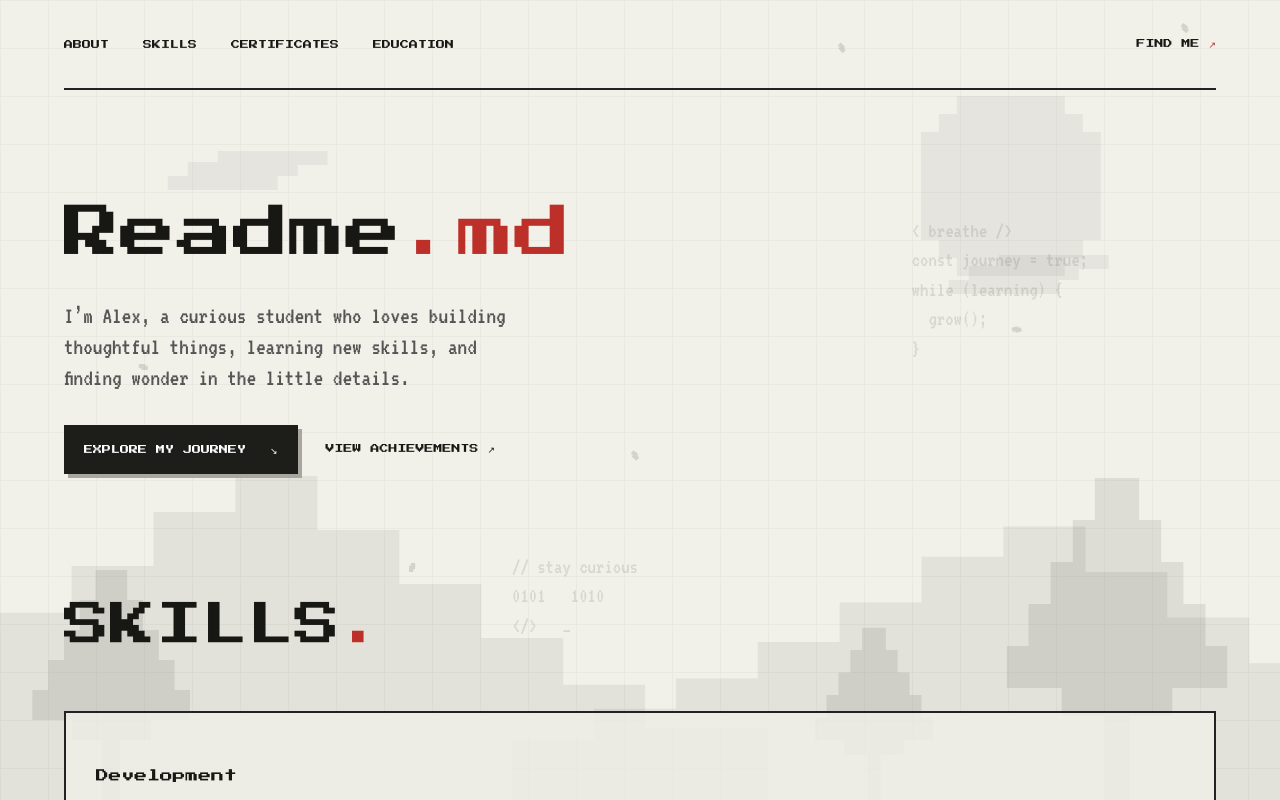
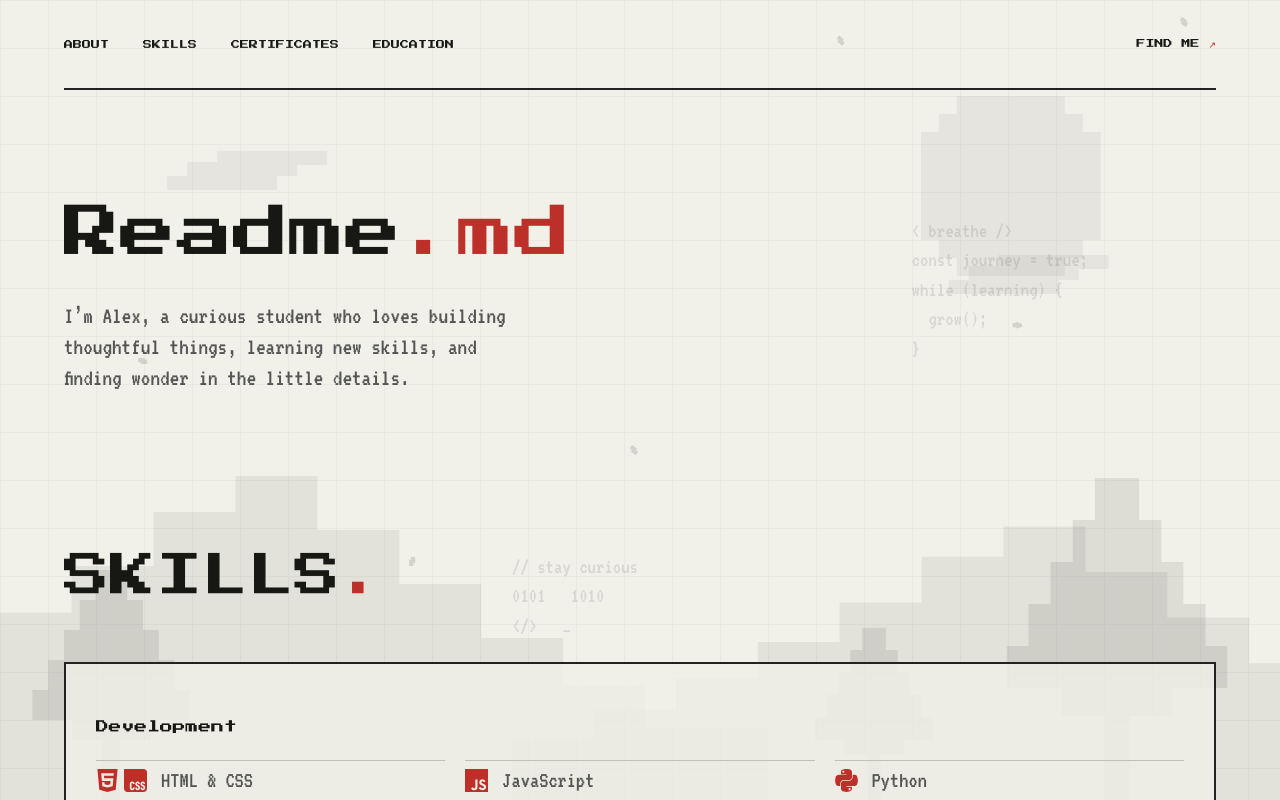
Before and after one commit to zephyrthu-exe/personal-portfolio, a React (Vite) app: page / in a window 1280 px wide. Shown: the top 800 px of the page. Built offline with nearby package versions, Linux system fonts and the light colour scheme.

Commit message:
Remove introduction buttons

```diff
--- a/src/main.tsx
+++ b/src/main.tsx
@@ -59,7 +59,7 @@ function App() {
  {loading && <div className="loader" role="status" aria-label="Koala is initiating the portfolio!"><div className="loader-inner"><div className="loading-bar-wrap"><div className="loading-runner" aria-hidden="true" style={{left: `${progress / 18 * 100}%`}}><svg viewBox="0 0 56 36" shapeRendering="crispEdges"><path fill="#171714" d="M7 15h3v-3h3V9h14v2h3v2h3v4h3v9h-3v2H12v-2H9v-3H7z"/><path fill="#f1f0e9" d="M10 16h3v-3h3v-2h10v2h3v2h3v3h2v6h-3v2H13v-2h-3z"/><path fill="#171714" d="M31 8h2V5h7v2h3v4h3v3h2v9h-2v2H34v-2h-3v-3h-2V12h2z"/><path fill="#f1f0e9" d="M33 10h2V8h4v2h3v3h3v2h1v6h-2v2H35v-2h-2v-2h-2v-6h2z"/><path fill="#171714" d="M28 5h2V3h5v2h2v5h-2v2h-5v-2h-2zM41 14h2v2h-2zm3 3h4v5h-4z"/><path fill="#f1f0e9" d="M30 5h4v4h-4z"/><path className="runner-leg back-leg" fill="#171714" d="M12 24h3v7h-3z"/><path className="runner-leg front-leg" fill="#171714" d="M17 25h3v7h-3z"/><path className="runner-leg back-leg" fill="#171714" d="M27 25h3v7h-3z"/><path className="runner-leg front-leg" fill="#171714" d="M32 24h3v7h-3z"/></svg></div><div className="loading-track">{Array.from({length: 18}, (_, i) => <span className={`loading-block${i < progress ? " is-filled" : ""}`} key={i} />)}</div></div><div className="loading-label">Koala is initiating the portfolio!</div></div></div>}
  <div className="ambient" aria-hidden="true"><div className="ambient-grid"/><div className="ambient-sun"/><div className="ambient-cloud ac1"/><div className="ambient-cloud ac2"/><div className="ambient-mountain am1"/><div className="ambient-mountain am2"/><div className="ambient-tree at1"/><div className="ambient-tree at2"/><div className="ambient-tree at3"/><div className="woodland"><div className="woodland-hill"/><div className="waterfall"><i/><i/><i/></div><div className="bamboo b1"/><div className="bamboo b2"/><div className="bamboo b3"/><div className="woodland-moon"/></div><div className="leaves"><i/><i/><i/><i/><i/><i/></div><div className="ambient-code code1">&lt; breathe /&gt;<br/>const journey = true;<br/>while (learning) {'{'}<br/>&nbsp; grow();<br/>{'}'}</div><div className="ambient-code code2">// stay curious<br/>0101 &nbsp; 1010<br/>&lt;/&gt; &nbsp; _</div></div><div className="site">
  <header className="header wrap"><nav aria-label="Main navigation"><a href="#about">ABOUT</a><a href="#skills">SKILLS</a><a href="#achievements">CERTIFICATES</a><a href="#journey">EDUCATION</a></nav><a className="header-link" href="#contact">FIND ME <span>↗</span></a></header>
- <main id="top"><section className="hero wrap" id="about"><div className="hero-copy"><h1>Readme<span className="red">.md</span></h1><p className="intro">I’m Alex, a curious student who loves building thoughtful things, learning new skills, and finding wonder in the little details.</p><div className="hero-actions"><a className="button" href="#journey">EXPLORE MY JOURNEY <span>↘</span></a><a className="text-link" href="#achievements">VIEW ACHIEVEMENTS <span>↗</span></a></div></div>
+ <main id="top"><section className="hero wrap" id="about"><div className="hero-copy"><h1>Readme<span className="red">.md</span></h1><p className="intro">I’m Alex, a curious student who loves building thoughtful things, learning new skills, and finding wonder in the little details.</p></div>
 </section>
 
  <section className="section wrap skills" id="skills"><div className="section-head"><div><h2>SKILLS<span>.</span></h2></div></div><div className="skills-grid"><article className="skills-group"><h3>Development</h3><ul className="skill-list">{[{label:'HTML & CSS', icons:[siHtml5, siCss]}, {label:'JavaScript', icons:[siJavascript]}, {label:'Python', icons:[siPython]}].map(skill => <li key={skill.label}><span className="skill-icons" aria-hidden="true">{skill.icons.map(icon => <svg key={icon.title} viewBox="0 0 24 24"><path d={icon.path}/></svg>)}</span><span>{skill.label}</span></li>)}</ul></article></div></section>
```
